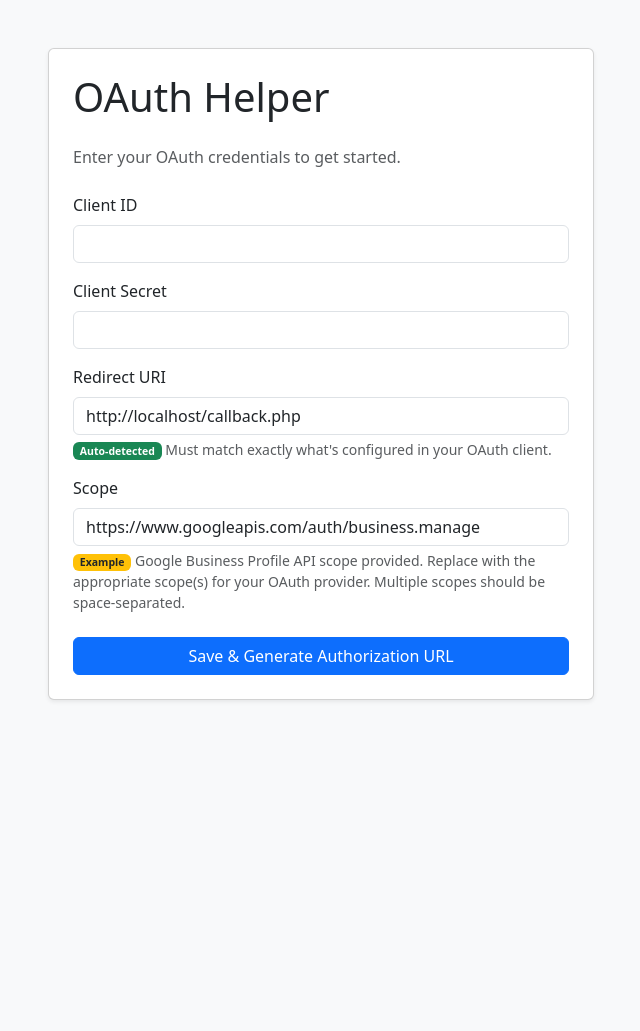
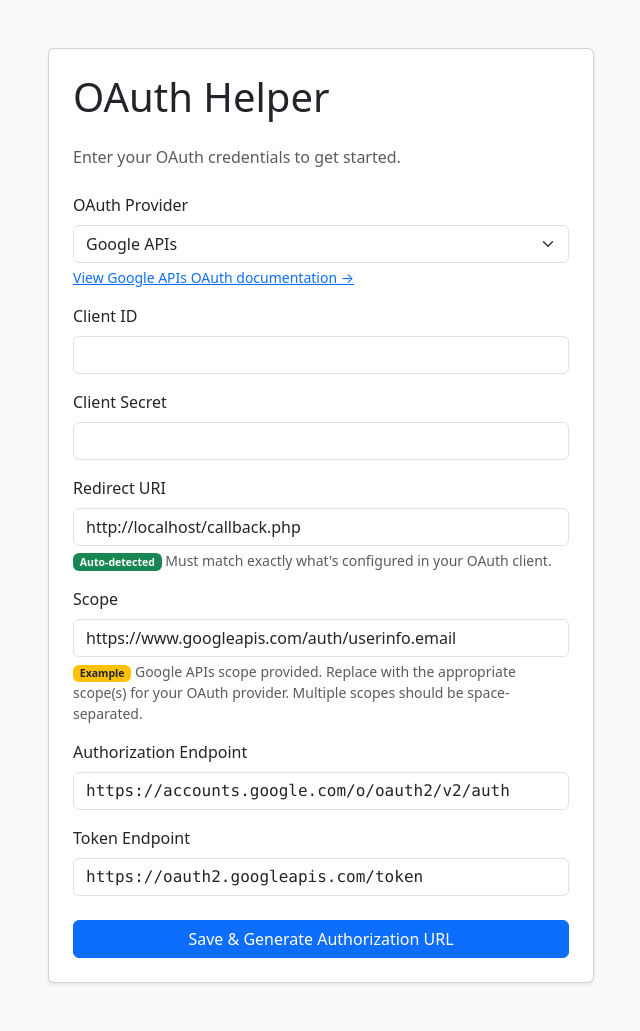
Before and after one commit to drkskwlkr/oauth-helper, a PHP site: page /setup in a window 1280 px wide. Shown: the whole page, without its empty margins (319-959 px from the left). Before the commit the page ends 701 px from the top, so only its background shows below. Run offline with PHP 8.4, Linux system fonts and the light colour scheme.

Commit message:
Update setup and callback to use configurable OAuth endpoints

```diff
--- a/setup.php
+++ b/setup.php
@@ -2,6 +2,13 @@
 // setup.php - Store OAuth credentials in session
 
 session_start();
+
+// Load providers
+$providers = json_decode(file_get_contents(__DIR__ . '/providers.json'), true);
+
+// Handle provider selection via AJAX or form change
+$selected_provider = $_GET['provider'] ?? 'google';
+$provider_data = $providers[$selected_provider] ?? $providers['google'];
 
 // Dynamically generate redirect URI based on current domain
 $protocol = (!empty($_SERVER['HTTPS']) && $_SERVER['HTTPS'] !== 'off') ? 'https' : 'http';
@@ -9,13 +16,33 @@ $host = $_SERVER['HTTP_HOST'];
 $default_redirect_uri = $protocol . '://' . $host . '/callback.php';
 
 if ($_SERVER['REQUEST_METHOD'] === 'POST') {
+    // Validate endpoints before storing
+    $auth_endpoint = trim($_POST['auth_endpoint']);
+    $token_endpoint = trim($_POST['token_endpoint']);
+    $redirect_uri = trim($_POST['redirect_uri']);
+
+    if (!filter_var($auth_endpoint, FILTER_VALIDATE_URL) || parse_url($auth_endpoint, PHP_URL_SCHEME) !== 'https') {
+        die('Invalid authorization endpoint. Must be a valid HTTPS URL.');
+    }
+
+    if (!filter_var($token_endpoint, FILTER_VALIDATE_URL) || parse_url($token_endpoint, PHP_URL_SCHEME) !== 'https') {
+        die('Invalid token endpoint. Must be a valid HTTPS URL.');
+    }
+
+    if (!filter_var($redirect_uri, FILTER_VALIDATE_URL) || parse_url($redirect_uri, PHP_URL_SCHEME) !== 'https') {
+        die('Invalid redirect URI. Must be a valid HTTPS URL.');
+    }
+
+    // Store validated values
     $_SESSION['client_id'] = trim($_POST['client_id']);
     $_SESSION['client_secret'] = trim($_POST['client_secret']);
-    $_SESSION['redirect_uri'] = trim($_POST['redirect_uri']);
+    $_SESSION['redirect_uri'] = $redirect_uri;
     $_SESSION['scope'] = trim($_POST['scope']);
+    $_SESSION['auth_endpoint'] = $auth_endpoint;
+    $_SESSION['token_endpoint'] = $token_endpoint;
 
     // Generate authorization URL
-    $auth_url = 'https://accounts.google.com/o/oauth2/v2/auth?' . http_build_query([
+    $auth_url = $_SESSION['auth_endpoint'] . '?' . http_build_query([
         'client_id' => $_SESSION['client_id'],
         'redirect_uri' => $_SESSION['redirect_uri'],
         'response_type' => 'code',
@@ -63,6 +90,13 @@ if ($_SERVER['REQUEST_METHOD'] === 'POST') {
     <meta name="viewport" content="width=device-width, initial-scale=1.0">
     <title>OAuth Helper - Setup</title>
     <link href="https://cdn.jsdelivr.net/npm/bootstrap@5.3.2/dist/css/bootstrap.min.css" rel="stylesheet">
+    <script>
+        function updateProvider() {
+            const select = document.getElementById('provider_select');
+            const provider = select.value;
+            window.location.href = '?provider=' + provider;
+        }
+    </script>
 </head>
 <body class="bg-light">
     <div class="container py-5">
@@ -74,6 +108,22 @@ if ($_SERVER['REQUEST_METHOD'] === 'POST') {
                         <p class="text-muted mb-4">Enter your OAuth credentials to get started.</p>
 
                         <form method="post">
+                            <div class="mb-3">
+                                <label for="provider_select" class="form-label">OAuth Provider</label>
+                                <select class="form-select" id="provider_select" onchange="updateProvider()">
+                                    <?php foreach ($providers as $key => $provider): ?>
+                                        <option value="<?= $key ?>" <?= $key === $selected_provider ? 'selected' : '' ?>>
+                                            <?= htmlspecialchars($provider['name']) ?>
+                                        </option>
+                                    <?php endforeach; ?>
+                                </select>
+                                <?php if (!empty($provider_data['docs_url'])): ?>
+                                    <div class="form-text small">
+                                        <a href="<?= htmlspecialchars($provider_data['docs_url']) ?>" target="_blank">View <?= htmlspecialchars($provider_data['name']) ?> OAuth documentation →</a>
+                                    </div>
+                                <?php endif; ?>
+                            </div>
+
                             <div class="mb-3">
                                 <label for="client_id" class="form-label">Client ID</label>
                                 <input type="text" class="form-control" id="client_id" name="client_id" required>
@@ -87,17 +137,27 @@ if ($_SERVER['REQUEST_METHOD'] === 'POST') {
                             <div class="mb-3">
                                 <label for="redirect_uri" class="form-label">Redirect URI</label>
                                 <input type="text" class="form-control" id="redirect_uri" name="redirect_uri" value="<?= htmlspecialchars($default_redirect_uri) ?>" required>
-				<div class="form-text small">
-					<span class="badge bg-success">Auto-detected</span> Must match exactly what's configured in your OAuth client.
-				</div>
+                                <div class="form-text small">
+                                    <span class="badge bg-success">Auto-detected</span> Must match exactly what's configured in your OAuth client.
+                                </div>
+                            </div>
+
+                            <div class="mb-3">
+                                <label for="scope" class="form-label">Scope</label>
+                                <input type="text" class="form-control" id="scope" name="scope" value="<?= htmlspecialchars($provider_data['scope_example']) ?>" required>
+                                <div class="form-text small">
+                                    <span class="badge bg-warning text-dark">Example</span> <?= htmlspecialchars($provider_data['name']) ?> scope provided. Replace with the appropriate scope(s) for your OAuth provider. Multiple scopes should be space-separated.
+                                </div>
+                            </div>
+
+                            <div class="mb-3">
+                                <label for="auth_endpoint" class="form-label">Authorization Endpoint</label>
+                                <input type="text" class="form-control font-monospace" id="auth_endpoint" name="auth_endpoint" value="<?= htmlspecialchars($provider_data['auth_endpoint']) ?>" required>
                             </div>
 
                             <div class="mb-4">
-                                <label for="scope" class="form-label">Scope</label>
-                                <input type="text" class="form-control" id="scope" name="scope" value="https://www.googleapis.com/auth/business.manage" required>
-				<div class="form-text small">
-					<span class="badge bg-warning text-dark">Example</span> Google Business Profile API scope provided. Replace with the appropriate scope(s) for your OAuth provider. Multiple scopes should be space-separated.
-                                </div>
+                                <label for="token_endpoint" class="form-label">Token Endpoint</label>
+                                <input type="text" class="form-control font-monospace" id="token_endpoint" name="token_endpoint" value="<?= htmlspecialchars($provider_data['token_endpoint']) ?>" required>
                             </div>
 
                             <button type="submit" class="btn btn-primary w-100">Save & Generate Authorization URL</button>
```
Also changed, not shown: callback.php (+11 -1 lines).
